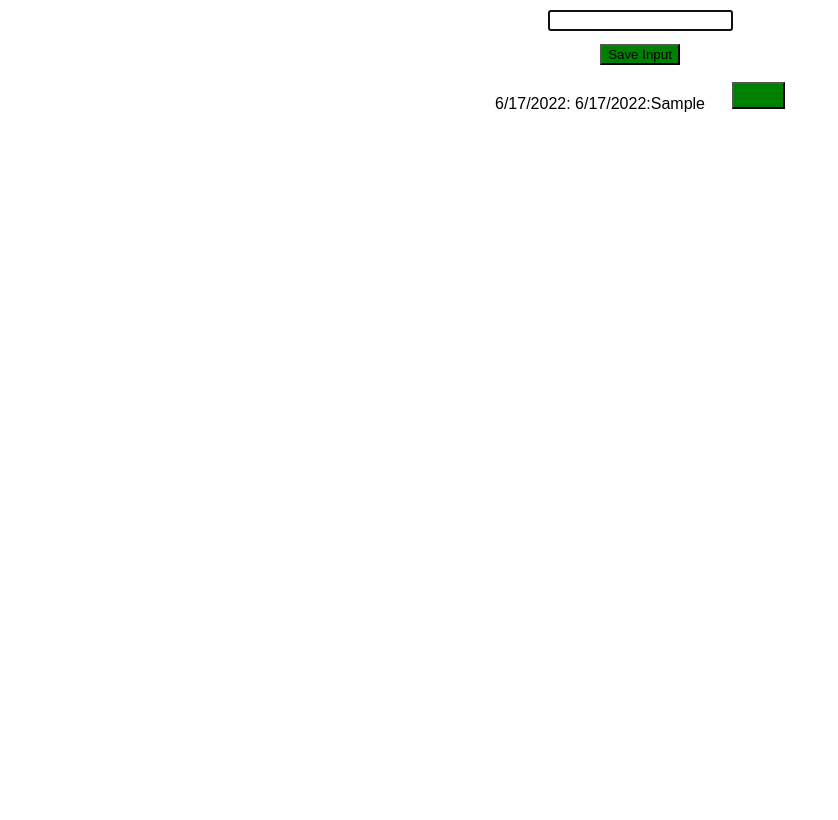
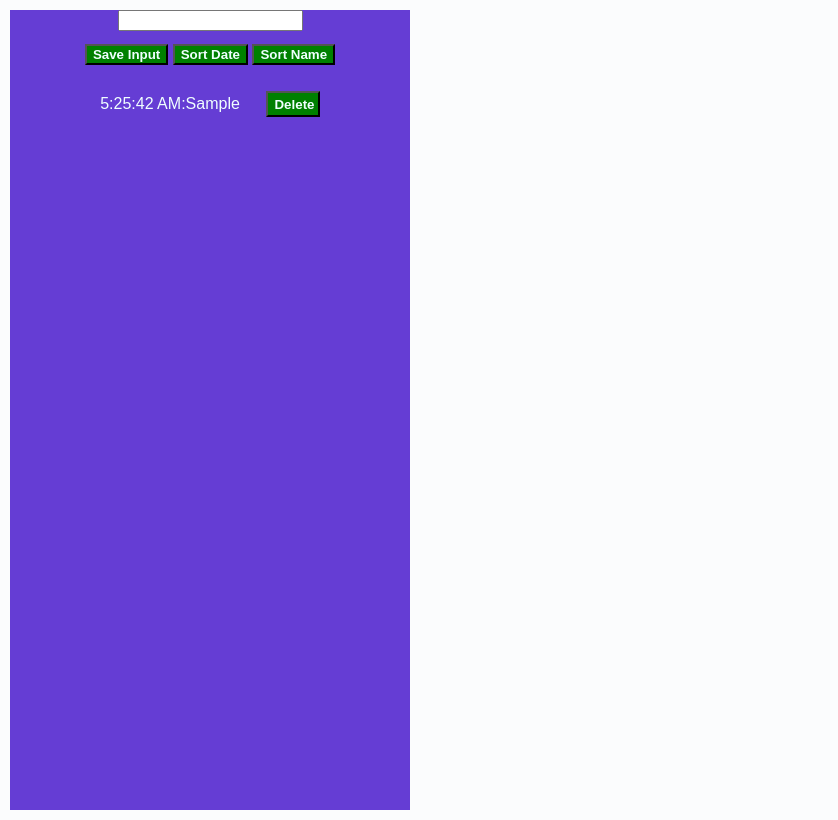
Before and after one commit to Ketilmar/ToDo-1, a plain HTML site: page index.html in a window 1280 px wide. Both pictures are taken after typing "Sample" into the empty fields and a click on the button "Save Input". Shown: the whole page, without its empty margins (0-838 px from the left). Drawn offline with Linux system fonts and the light colour scheme.

Commit message:
fungerende sortering på dato og alfabetisk

```diff
--- a/css/style.css
+++ b/css/style.css
@@ -2,15 +2,22 @@ body {
     margin: 0;
     padding: 10px;
     font-family: Arial, Helvetica, sans-serif;;
+    align-items: center;
+    background: rgb(251, 252, 253);
 
     /* display: flex;
-    flex-direction: row; */
+    justify-content: space-around;
+    align-items: flex-start; */
 }
 
 main {
     display: flex;
     flex-direction: column;
     align-items: center;
+    width: 400px;
+    height: 800px;
+    background: rgb(101, 61, 212);
+    /* position: fixed; */
 
 }
 
@@ -27,17 +34,20 @@ main > div {
 
 }
 
-.todo-list > div {
+.todo-list > li {
     display: flex;
     flex-direction: row;
     align-items: baseline;
     justify-content: space-between;
+    list-style: none;
+    color: azure;
 
 }
 
-/* .todo-list > div > p {
-    text-align: left;
-} */
+.todo-list > li > p {
+    word-wrap: break-word;
+    /* text-align: left; */
+}
 
 
 input {
@@ -47,6 +57,8 @@ input {
 button {
     background-color: green;
     margin: 1em 0 1em 0;
+    color: azure;
+    font-weight: bold;
 }
 
 .delete-btn {
@@ -54,3 +66,10 @@ button {
     height: 2em;
     margin: 0 0 0 2em;
 }
+
+.warning-btn {
+    width: 4em;
+    height: 2em;
+    margin: 0 0 0 2em;
+    background: rgb(6, 213, 250);
+}
--- a/index.html
+++ b/index.html
@@ -15,6 +15,8 @@
         </div>
         <div >
             <button id="input-btn" >Save Input</button>
+            <button id="sort-btn" onclick="sortByDate()"> Sort Date</button>
+            <button id="sort-name-btn" onclick="sortByName()"> Sort Name</button>
         </div>
         <div class="todo-list">
 
--- a/js/index.js
+++ b/js/index.js
@@ -25,32 +25,48 @@ document.getElementById("input").addEventListener("keydown", (e) => {
     addTodo()
     input.value = ""
 
+    // del av sort testing
+    // sortByDate()
+
     // testing
     let htmlDocument = e.path[e.path.length - 2]
     console.log(htmlDocument);
 
+    // debug
+    console.log(todoList);
+
 })
 
 
-// checks for actual input. Creates 3 new elements and adds the value from input field
+// Creates an li node with paragraph and button childnodes. Adds the value from input field.
 function addTodo() {
+    // checks for actual input.
     if (!input.value){
         return;
     }
 
-    const div = document.createElement("div")
-    const p = document.createElement("p")
-    const button = document.createElement("button");
-    let date = new Date()
-    button.classList = "delete-btn"
-    p.textContent = input.value
-    todoList.append(div)
-    div.append(date.toLocaleDateString(), ": " , p, button)
+    const liEl = document.createElement("li");
+    const pEl = document.createElement("p");
+    const buttonEl = document.createElement("button");
+    let date = new Date();
 
-    let todoArray = []
-    todoArray += div.append(date.toLocaleDateString(), ": " , p, button)
-    console.log(todoArray.length);
-    input.focus()
+    buttonEl.classList = "delete-btn";
+    buttonEl.textContent = "Delete";
+    pEl.textContent = input.value;
+
+    todoList.append(liEl);
+    // liEl.append(date.toLocaleDateString(), ": " , pEl, buttonEl)
+    liEl.append(date.toLocaleTimeString(), ": " , pEl, buttonEl)
+
+
+    // debug
+    // console.log(date.toLocaleDateString(), date.toLocaleTimeString());
+
+    // tester noe med array
+    // let todoArray = []
+    // todoArray += div.append(date.toLocaleDateString(), ": " , p, button)
+    // console.log(todoArray.length);
+    // input.focus()
 }
 
 
@@ -82,6 +98,7 @@ document.addEventListener('click', (e) => {
     // guard clause to prevent from deleting everything we click except delete-btn
     if (!e.target.classList.contains("delete-btn")) return;
 
+
     // popup to prevent accidental deleting
     if(confirm("Are u sure you want to delete?")) {
     }
@@ -91,3 +108,39 @@ document.addEventListener('click', (e) => {
     e.target.parentNode.remove();
 
 })
+
+
+// sort function. Sorting by text content of "todo-list > li" node that
+// is a timestring.
+let numericalIndex = false
+
+function sortByDate() {
+    let todoArrayDate = [];
+    document.querySelectorAll("li").forEach(li => todoArrayDate.push(li))
+    todoArrayDate.sort((a, b) => a.textContent.localeCompare(b.textContent))
+
+    numericalIndex = !numericalIndex;
+    numericalIndex ? null : todoArrayDate.reverse();
+
+    todoArrayDate.forEach(node => document.querySelector(".todo-list").append(node))
+
+    // debug
+    // console.log(todoArray[0].textContent);
+    // console.log(todoArrayDate[0]);
+    // console.log(document.querySelector(".todo-list"));
+}
+
+let alphabeticIndex = false;
+
+function sortByName() {
+    let todoArrayName = [];
+    // add (push) each element to end of array in sequense
+    document.querySelectorAll(".todo-list > li").forEach(li => todoArrayName.push(li));
+    // console.log(todoArrayName[0].firstElementChild);
+    todoArrayName.sort((a, b) => a.firstElementChild.innerText.localeCompare(b.firstElementChild.innerText));
+
+    alphabeticIndex = !alphabeticIndex;
+    alphabeticIndex ? null : todoArrayName.reverse();
+
+    todoArrayName.forEach(node => document.querySelector(".todo-list").append(node));
+}
```
